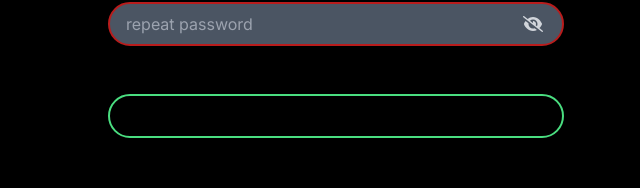
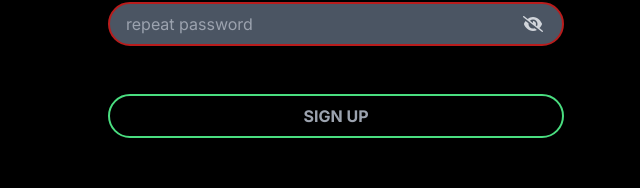
Before and after one commit to Jinnapat/arone-frontend, a Next.js app: page /register in a window 1280 px wide. Shown: the part 291-479 px from the top of the page, without its empty margins (304-944 px from the left). Built offline with nearby package versions, Linux system fonts and the light colour scheme; no server answers.

Commit message:
update MainButton to use disabled

```diff
--- a/src/app/register/page.tsx
+++ b/src/app/register/page.tsx
@@ -93,11 +93,7 @@ const RegisterPage = () => {
         />
         <br></br>
         <br></br>
-        <MainButton
-          handler={signUp}
-          enable={valid && !isProcessing}
-          loading={isSigningUp}
-        >
+        <MainButton handler={signUp} disabled={!valid} loading={isSigningUp}>
           <b>SIGN UP</b>
         </MainButton>
         <OrWithSeparator />
```
